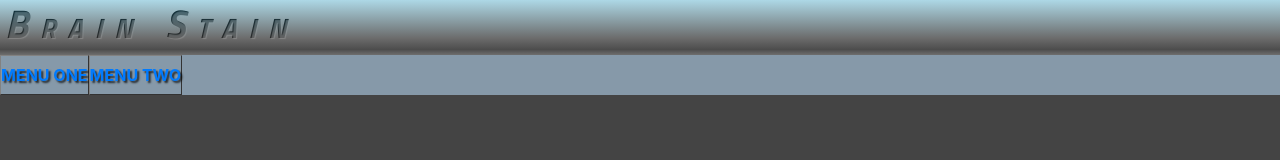
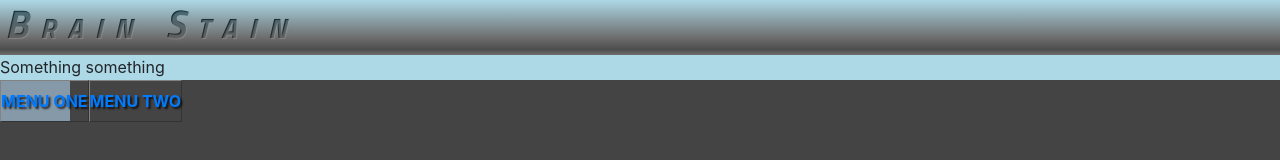
Before and after one commit to Skrath/Brain-Stain, a plain HTML site: page views/admin/layout.html in a window 1280 px wide. Drawn offline with nearby package versions, Linux system fonts and the light colour scheme; files that its build step writes are made by us from their sources.

Commit message:
Moving menu to the side and adding an infobar

```diff
--- a/views/admin/layout.html
+++ b/views/admin/layout.html
@@ -17,6 +17,10 @@
         <h1>Brain Stain</h1>
     </div>
 
+    <div class="infobar">
+        Something something
+    </div>
+
     <div class="menu">
         <ul>
             <li><a href="#">Menu One</a></li>
--- a/views/css/admin.css
+++ b/views/css/admin.css
@@ -24,12 +24,12 @@
 body {
     background-color: #444444;
     display: inline-grid;
-    grid-template-rows: 55px 40px auto 50px;
-    grid-template-columns: 50px auto 50px;
+    grid-template-rows: 55px 25px auto 50px;
+    grid-template-columns: 70px auto 50px;
     grid-template-areas:
         "header header header"
-        "menu menu menu"
-        "left main right"
+        "infobar infobar infobar"
+        "menu main right"
         "footer footer footer"
     ;
     width: 100%;
@@ -53,6 +53,11 @@ body {
         -moz-background-clip: text;
         background-clip: text;
     mix-blend-mode: luminosity;
+}
+
+.infobar {
+    grid-area: infobar;
+    background: var(--main-color-light);
 }
 
 /* MENU */
```
